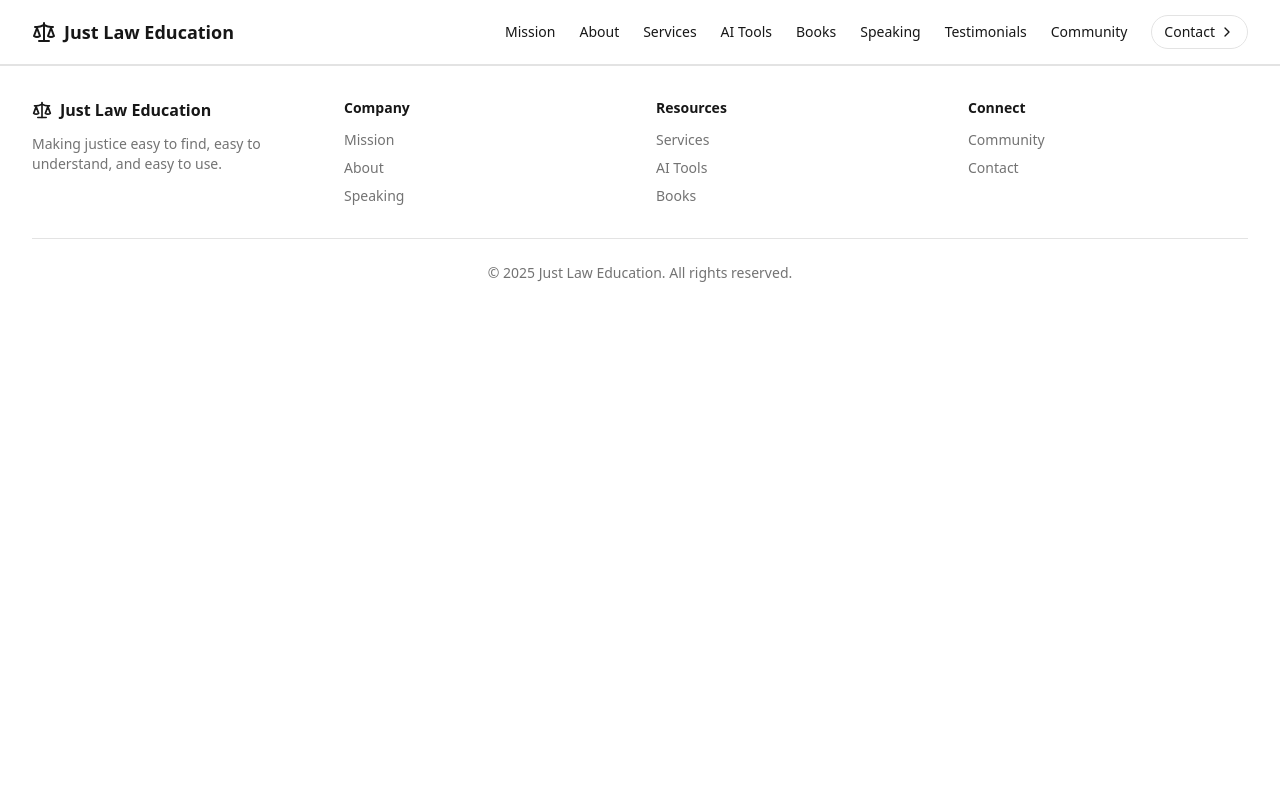
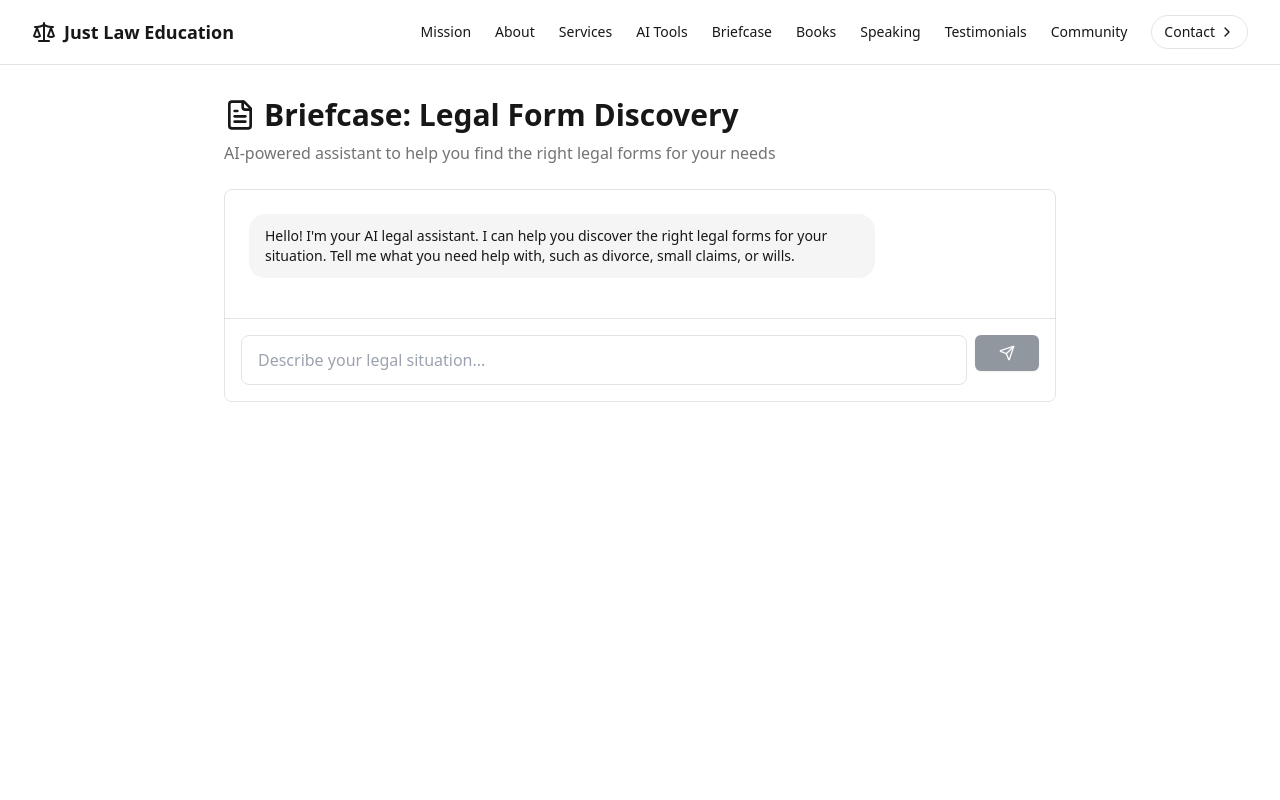
Before and after one commit to Clang888/justice-loom-web-66651, a React (Vite) app: page /briefcase in a window 1280 px wide. Shown: the top 800 px of the page. Built offline with nearby package versions, Linux system fonts and the light colour scheme.

Commit message:
Create Briefcase page with AI chat
Create the /briefcase page with an AI chat interface for legal form discovery. This includes a new page component, an edge function for Lovable AI integration, and updates to the App.tsx routing.

```diff
--- a/package.json
+++ b/package.json
@@ -10,6 +10,8 @@
     "preview": "vite preview"
   },
   "dependencies": {
+    "@radix-ui/react-scroll-area": "^1.2.10",
+    "@radix-ui/react-slot": "^1.2.4",
     "@radix-ui/react-toast": "^1.2.1",
     "@radix-ui/react-tooltip": "^1.1.2",
     "@supabase/supabase-js": "^2.80.0",
--- a/src/App.tsx
+++ b/src/App.tsx
@@ -15,6 +15,7 @@ import Speaking from "./pages/Speaking";
 import Testimonials from "./pages/Testimonials";
 import Community from "./pages/Community";
 import Contact from "./pages/Contact";
+import Briefcase from "./pages/Briefcase";
 
 const queryClient = new QueryClient();
 
@@ -37,6 +38,7 @@ const App = () => (
               <Route path="/testimonials" element={<Testimonials />} />
               <Route path="/community" element={<Community />} />
               <Route path="/contact" element={<Contact />} />
+              <Route path="/briefcase" element={<Briefcase />} />
             </Routes>
           </Layout>
         </BrowserRouter>
--- a/src/components/Layout.tsx
+++ b/src/components/Layout.tsx
@@ -21,6 +21,7 @@ const Layout = ({ children }: LayoutProps) => {
             <Link to="/about" className="hover:text-foreground">About</Link>
             <Link to="/services" className="hover:text-foreground">Services</Link>
             <Link to="/ai-tools" className="hover:text-foreground">AI Tools</Link>
+            <Link to="/briefcase" className="hover:text-foreground">Briefcase</Link>
             <Link to="/books" className="hover:text-foreground">Books</Link>
             <Link to="/speaking" className="hover:text-foreground">Speaking</Link>
             <Link to="/testimonials" className="hover:text-foreground">Testimonials</Link>
--- /dev/null
+++ b/src/components/ui/button.tsx
@@ -0,0 +1,57 @@
+import * as React from "react"
+import { Slot } from "@radix-ui/react-slot"
+import { cva, type VariantProps } from "class-variance-authority"
+
+import { cn } from "@/lib/utils"
+
+const buttonVariants = cva(
+  "inline-flex items-center justify-center gap-2 whitespace-nowrap rounded-md text-sm font-medium transition-colors focus-visible:outline-none focus-visible:ring-1 focus-visible:ring-ring disabled:pointer-events-none disabled:opacity-50 [&_svg]:pointer-events-none [&_svg]:size-4 [&_svg]:shrink-0",
+  {
+    variants: {
+      variant: {
+        default:
+          "bg-primary text-primary-foreground shadow hover:bg-primary/90",
+        destructive:
+          "bg-destructive text-destructive-foreground shadow-sm hover:bg-destructive/90",
+        outline:
+          "border border-input bg-background shadow-sm hover:bg-accent hover:text-accent-foreground",
+        secondary:
+          "bg-secondary text-secondary-foreground shadow-sm hover:bg-secondary/80",
+        ghost: "hover:bg-accent hover:text-accent-foreground",
+        link: "text-primary underline-offset-4 hover:underline",
+      },
+      size: {
+        default: "h-9 px-4 py-2",
+        sm: "h-8 rounded-md px-3 text-xs",
+        lg: "h-10 rounded-md px-8",
+        icon: "h-9 w-9",
+      },
+    },
+    defaultVariants: {
+      variant: "default",
+      size: "default",
+    },
+  }
+)
+
+export interface ButtonProps
+  extends React.ButtonHTMLAttributes<HTMLButtonElement>,
+    VariantProps<typeof buttonVariants> {
+  asChild?: boolean
+}
+
+const Button = React.forwardRef<HTMLButtonElement, ButtonProps>(
+  ({ className, variant, size, asChild = false, ...props }, ref) => {
+    const Comp = asChild ? Slot : "button"
+    return (
+      <Comp
+        className={cn(buttonVariants({ variant, size, className }))}
+        ref={ref}
+        {...props}
+      />
+    )
+  }
+)
+Button.displayName = "Button"
+
+export { Button, buttonVariants }
--- /dev/null
+++ b/src/pages/Briefcase.tsx
@@ -0,0 +1,138 @@
+import { useState, useRef, useEffect } from "react";
+import { Send, Loader2, FileText } from "lucide-react";
+import { Button } from "@/components/ui/button";
+import { useToast } from "@/hooks/use-toast";
+import { supabase } from "@/integrations/supabase/client";
+
+interface Message {
+  role: "user" | "assistant";
+  content: string;
+}
+
+const Briefcase = () => {
+  const [messages, setMessages] = useState<Message[]>([
+    {
+      role: "assistant",
+      content: "Hello! I'm your AI legal assistant. I can help you discover the right legal forms for your situation. Tell me what you need help with, such as divorce, small claims, or wills.",
+    },
+  ]);
+  const [input, setInput] = useState("");
+  const [isLoading, setIsLoading] = useState(false);
+  const messagesEndRef = useRef<HTMLDivElement>(null);
+  const { toast } = useToast();
+
+  const scrollToBottom = () => {
+    messagesEndRef.current?.scrollIntoView({ behavior: "smooth" });
+  };
+
+  useEffect(() => {
+    scrollToBottom();
+  }, [messages]);
+
+  const sendMessage = async (e: React.FormEvent) => {
+    e.preventDefault();
+    if (!input.trim() || isLoading) return;
+
+    const userMessage: Message = { role: "user", content: input };
+    setMessages((prev) => [...prev, userMessage]);
+    setInput("");
+    setIsLoading(true);
+
+    try {
+      const { data, error } = await supabase.functions.invoke("briefcase-chat", {
+        body: { messages: [...messages, userMessage] },
+      });
+
+      if (error) throw error;
+
+      const assistantMessage: Message = {
+        role: "assistant",
+        content: data.message,
+      };
+      setMessages((prev) => [...prev, assistantMessage]);
+    } catch (error) {
+      console.error("Error:", error);
+      toast({
+        title: "Error",
+        description: "Failed to get response. Please try again.",
+        variant: "destructive",
+      });
+    } finally {
+      setIsLoading(false);
+    }
+  };
+
+  return (
+    <section className="min-h-screen bg-background py-8">
+      <div className="mx-auto max-w-4xl px-4 sm:px-6 lg:px-8 h-full flex flex-col">
+        <div className="mb-6">
+          <h1 className="text-3xl font-bold mb-2 flex items-center gap-2">
+            <FileText className="w-8 h-8" />
+            Briefcase: Legal Form Discovery
+          </h1>
+          <p className="text-muted-foreground">
+            AI-powered assistant to help you find the right legal forms for your needs
+          </p>
+        </div>
+
+        <div className="flex-1 bg-card border border-border rounded-lg flex flex-col overflow-hidden">
+          {/* Messages */}
+          <div className="flex-1 overflow-y-auto p-6 space-y-4">
+            {messages.map((message, index) => (
+              <div
+                key={index}
+                className={`flex ${
+                  message.role === "user" ? "justify-end" : "justify-start"
+                }`}
+              >
+                <div
+                  className={`max-w-[80%] rounded-2xl px-4 py-3 ${
+                    message.role === "user"
+                      ? "bg-primary text-primary-foreground"
+                      : "bg-secondary text-secondary-foreground"
+                  }`}
+                >
+                  <p className="text-sm whitespace-pre-wrap">{message.content}</p>
+                </div>
+              </div>
+            ))}
+            {isLoading && (
+              <div className="flex justify-start">
+                <div className="bg-secondary text-secondary-foreground rounded-2xl px-4 py-3">
+                  <Loader2 className="w-5 h-5 animate-spin" />
+                </div>
+              </div>
+            )}
+            <div ref={messagesEndRef} />
+          </div>
+
+          {/* Input */}
+          <form
+            onSubmit={sendMessage}
+            className="border-t border-border p-4 bg-card"
+          >
+            <div className="flex gap-2">
+              <input
+                type="text"
+                value={input}
+                onChange={(e) => setInput(e.target.value)}
+                placeholder="Describe your legal situation..."
+                className="flex-1 px-4 py-3 rounded-lg border border-input bg-background focus:outline-none focus:ring-2 focus:ring-ring"
+                disabled={isLoading}
+              />
+              <Button
+                type="submit"
+                disabled={isLoading || !input.trim()}
+                className="px-6"
+              >
+                <Send className="w-4 h-4" />
+              </Button>
+            </div>
+          </form>
+        </div>
+      </div>
+    </section>
+  );
+};
+
+export default Briefcase;
```
Also changed, not shown: 2 other files (tests, documents, lock files or other folders).
